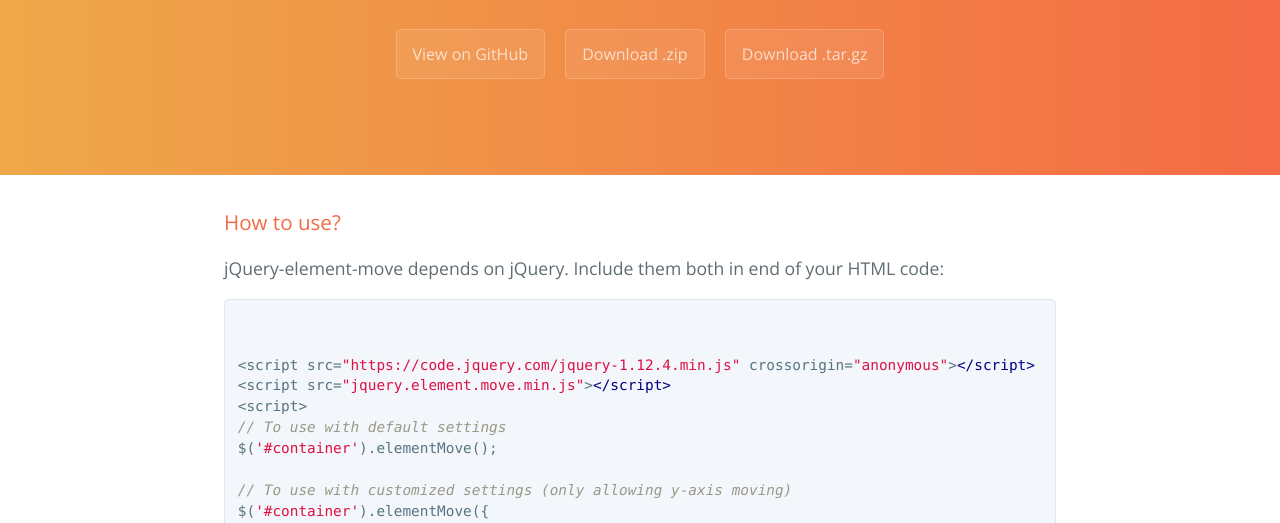
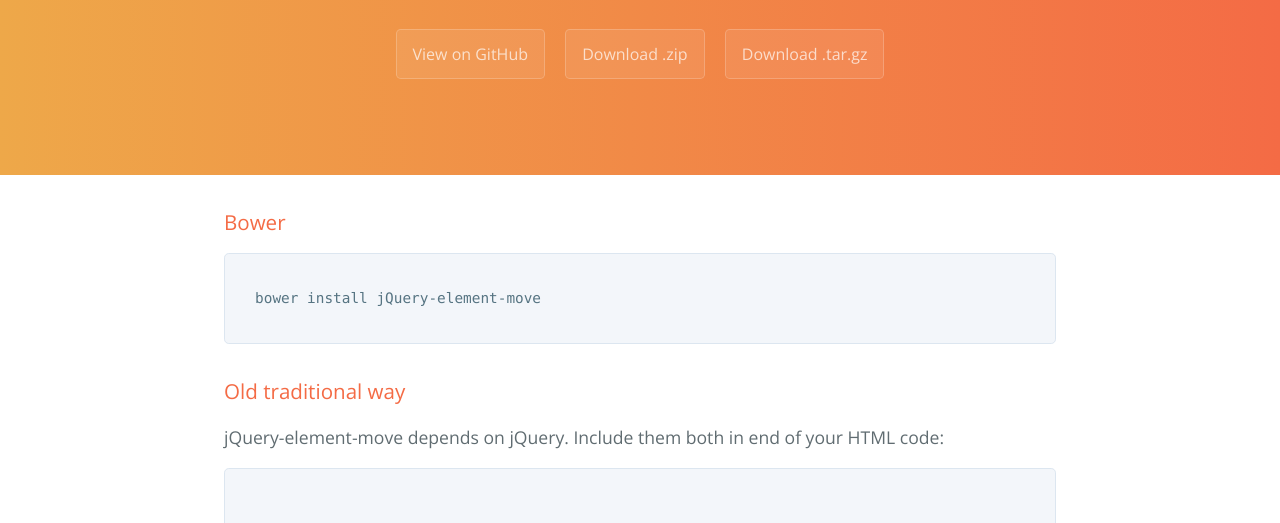
Before and after one commit to ben182/jQuery-element-move, a website: page index.html in a window 1280 px wide. Shown: the part 238-761 px from the top of the page. Drawn offline with nearby package versions, Linux system fonts and the light colour scheme.

Commit message:
Added Bower Introduction in index.html

```diff
--- a/index.html
+++ b/index.html
@@ -71,8 +71,16 @@
     </section>
 
     <section class="main-content">
+        <h3>
+  <a id="welcome-to-github-pages" class="anchor" href="#welcome-to-github-pages" aria-hidden="true"><span aria-hidden="true" class="octicon octicon-link"></span></a>Bower</h3>
+<pre>
+    <code class="js">
+  bower install jQuery-element-move
+    </code>
+</pre>
+
       <h3>
-<a id="welcome-to-github-pages" class="anchor" href="#welcome-to-github-pages" aria-hidden="true"><span aria-hidden="true" class="octicon octicon-link"></span></a>How to use?</h3>
+<a id="welcome-to-github-pages" class="anchor" href="#welcome-to-github-pages" aria-hidden="true"><span aria-hidden="true" class="octicon octicon-link"></span></a>Old traditional way</h3>
 
 <p>jQuery-element-move depends on jQuery. Include them both in end of your HTML code:</p>
 <pre>
```
